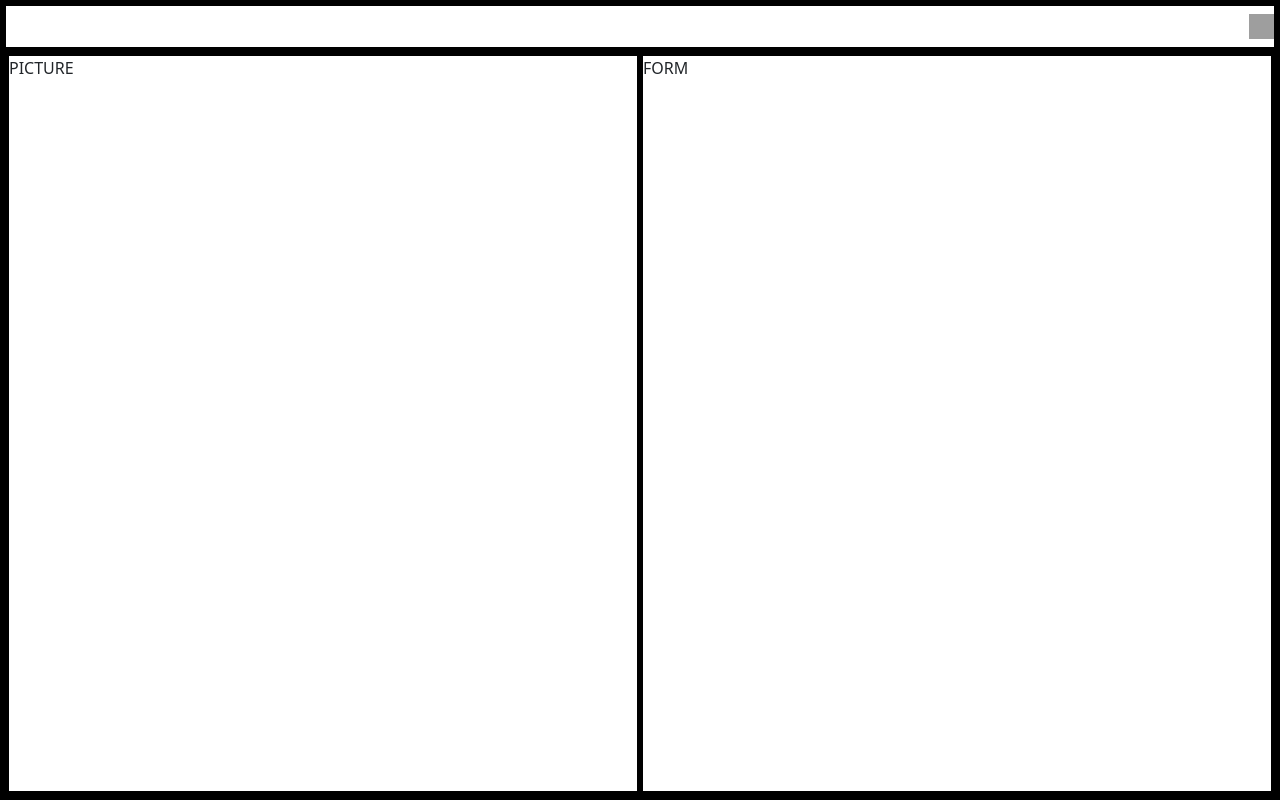
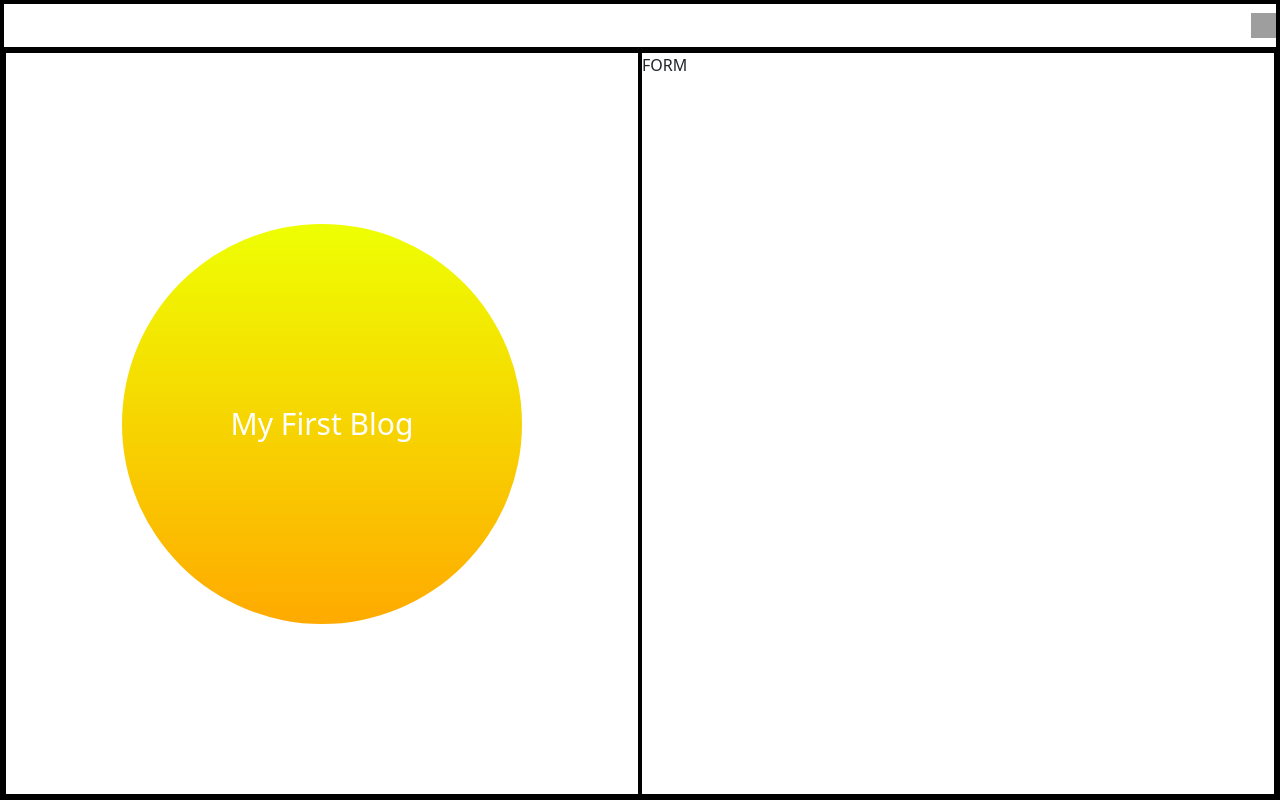
Before and after one commit to jocoso/module4-challenge, a plain HTML site: page index.html in a window 1280 px wide. Drawn offline with nearby package versions, Linux system fonts and the light colour scheme; grey boxes are pictures that could not be loaded.

Commit message:
Added a radial circle to the left with the words 'my first blog'

```diff
--- a/develop/assets/css/style.css
+++ b/develop/assets/css/style.css
@@ -14,10 +14,31 @@ header {
 
 #picture {
     width: 50%;
+    display: flex;
+    align-items:center;
+    justify-content: center;
 }
 
 #form {
     width: 50%;
+}
+
+#circle {
+
+        width: 400px;
+        height: 400px;
+        border-radius: 50%;
+        background: hsl(67, 100%, 51%);
+
+        background-image: linear-gradient(
+                 to bottom, rgb(238, 255, 2) 0%,
+                 rgb(255, 170, 0) 100%);
+        color: white;
+        text-align: center;
+        font-size: 30px;
+        display: flex;
+        align-items: center;
+        justify-content: center;
 }
 
 #main-content {
@@ -34,5 +55,5 @@ header {
 }
 
 .box {
-    border: 3px solid black;
+    border: 2px solid black;
 }
--- a/index.html
+++ b/index.html
@@ -26,7 +26,9 @@
       <section id="main-content" class="box">
 
         <section id="picture" class="box">
-          PICTURE
+          <div id="circle">
+            My First Blog
+          </div>
         </section>
 
         <section id="form" class="box">
```
